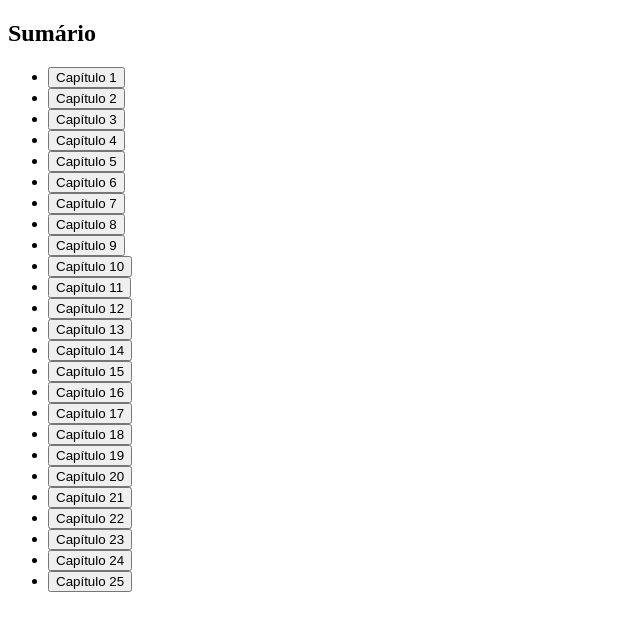
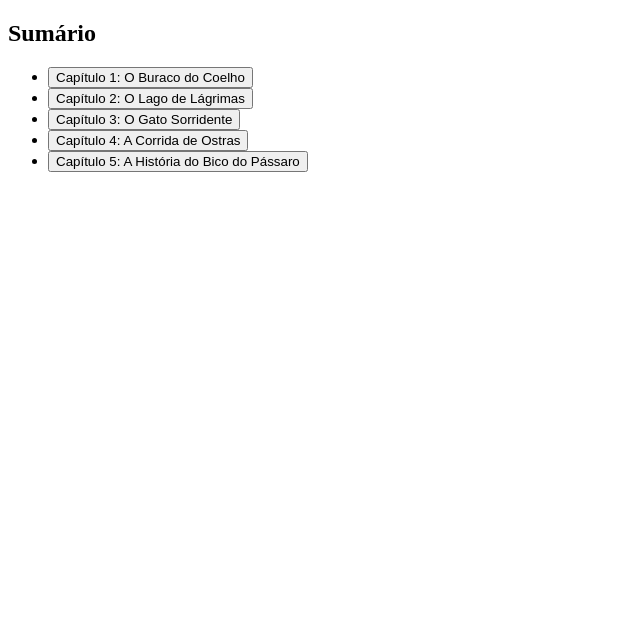
Before and after one commit to nayanesenhorinha/abelhinha, a React (Vite) app: page / in a window 1280 px wide. Both pictures are taken after a click on the button "Menu". Shown: the top 630 px of the page, without its empty margins (0-640 px from the left). Built offline with nearby package versions, Linux system fonts and the light colour scheme.

Commit message:
Add files via upload

```diff
--- a/src/chapters/Chapter1.jsx
+++ b/src/chapters/Chapter1.jsx
@@ -1,13 +1,20 @@
 import React, { useEffect } from 'react';
 import NavigationButtons from '../components/NavigationButtons';
 import bookTitle from '../control/main';
+import chapters from '../control/chapters';
 
 const Chapter1 = ({ onPrev, onNext, goToMenu }) => {
+  const chapterNumber = 1;
 
-  const chapterTitle = "O Buraco do Coelho";
-  const chapterNumberName = "Capítulo 1"
-  const chapterNumber = 1;
-  bookTitle(chapterTitle);
+  const chapterTitle = chapters[chapterNumber].title;
+  const chapterNumberName = `Capítulo ${chapterNumber}`;
+
+  useEffect(() => {
+    bookTitle(chapterTitle);
+    return () => {
+      document.title = "As Aventuras de Alice no País das Maravilhas";
+    };
+  }, [chapterTitle]);
 
   return (
     <div className="page chapter">
--- a/src/chapters/Chapter2.jsx
+++ b/src/chapters/Chapter2.jsx
@@ -1,13 +1,20 @@
-import React from 'react';
+import React, { useEffect } from 'react';
 import NavigationButtons from '../components/NavigationButtons';
 import bookTitle from '../control/main';
+import chapters from '../control/chapters';
 
 const Chapter2 = ({ onPrev, onNext, goToMenu }) => {
+  const chapterNumber = 2;
 
-  const chapterTitle = "A lagoa de lágrimas";
-  const chapterNumberName = "Capítulo 2"
-  const chapterNumber = 2;
-  bookTitle(chapterTitle);
+  const chapterTitle = chapters[chapterNumber].title;
+  const chapterNumberName = `Capítulo ${chapterNumber}`;
+
+  useEffect(() => {
+    bookTitle(chapterTitle);
+    return () => {
+      document.title = "As Aventuras de Alice no País das Maravilhas";
+    };
+  }, [chapterTitle]);
 
   return (
     <div className="page chapter">
--- a/src/components/Cover.jsx
+++ b/src/components/Cover.jsx
@@ -1,6 +1,7 @@
 import React from 'react';
 
 const Cover = ({ onNext, goToMenu }) => {
+
   return (
     <div className="page cover">
       <h1>Capa do E-book</h1>
--- a/src/components/Menu.jsx
+++ b/src/components/Menu.jsx
@@ -1,15 +1,16 @@
 import React from 'react';
+import chapters from '../control/chapters';
 
 const Menu = ({ goToChapter }) => {
-  const chapters = Array.from({ length: 25 }, (_, i) => `Capítulo ${i + 1}`);
-
   return (
     <div className="page menu">
       <h2>Sumário</h2>
       <ul>
-        {chapters.map((chapter, index) => (
-          <li key={index}>
-            <button onClick={() => goToChapter(index + 1)}>{chapter}</button>
+        {Object.entries(chapters).map(([chapterNumber, chapterData]) => (
+          <li key={chapterNumber}>
+            <button onClick={() => goToChapter(Number(chapterNumber))}>
+              {`Capítulo ${chapterNumber}: ${chapterData.title}`} {/* Título do capítulo aqui */}
+            </button>
           </li>
         ))}
       </ul>
--- /dev/null
+++ b/src/control/chapters.js
@@ -0,0 +1,10 @@
+const chapters = {
+    1: { title: "O Buraco do Coelho" },
+    2: { title: "O Lago de Lágrimas" },
+    3: { title: "O Gato Sorridente" },
+    4: { title: "A Corrida de Ostras" },
+    5: { title: "A História do Bico do Pássaro" },
+    // Adicione mais capítulos conforme necessário
+  };
+
+export default chapters;
--- a/src/control/main.js
+++ b/src/control/main.js
@@ -3,4 +3,6 @@ const bookTitle = (chapterTitle) => {
     document.title = `${chapterTitle} - ${bookTitleT}`;
   };
 
-  export default bookTitle;
+
+
+export default bookTitle;
```
